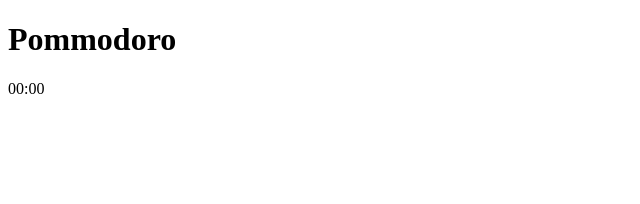
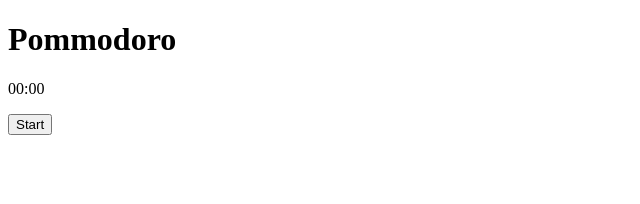
Before and after one commit to Silmunia/pommodoro, an Angular app: page / in a window 1280 px wide. Shown: the top 204 px of the page, without its empty margins (0-640 px from the left). Built offline with nearby package versions, Linux system fonts and the light colour scheme.

Commit message:
Add button to start counter

```diff
--- a/src/app/app.component.html
+++ b/src/app/app.component.html
@@ -3,4 +3,6 @@
 
 <p>{{countdownMinutes}}:{{countdownSeconds}}</p>
 
+<button (click)="startCounter()">Start</button>
+
 <router-outlet />
--- a/src/app/app.component.ts
+++ b/src/app/app.component.ts
@@ -13,4 +13,8 @@ export class AppComponent {
 
   countdownMinutes = (0).toLocaleString('en-US', {minimumIntegerDigits: 2, useGrouping: false});
   countdownSeconds = (0).toLocaleString('en-US', {minimumIntegerDigits: 2, useGrouping: false});
+
+  startCounter() {
+    console.log("Start");
+  }
 }
```
